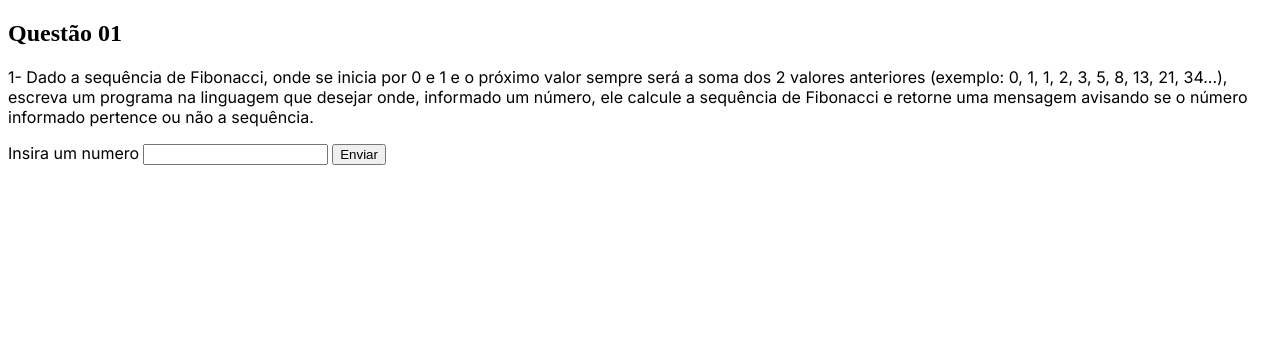
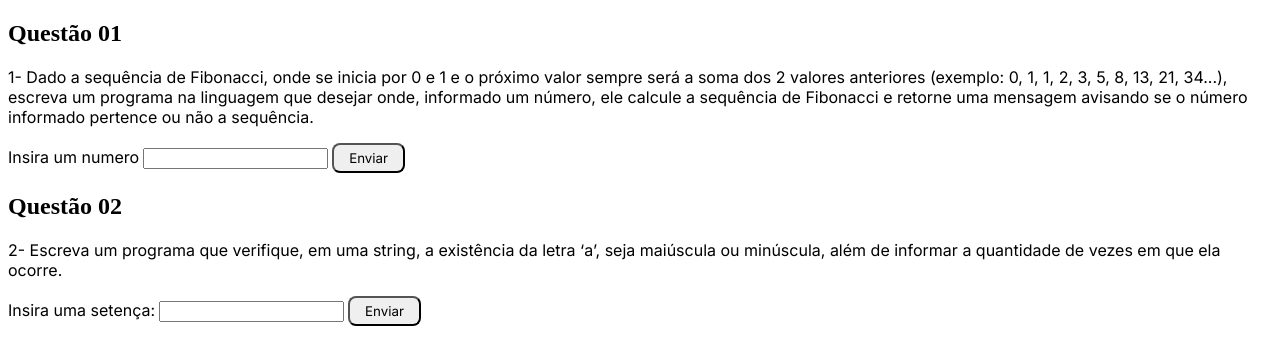
Before and after one commit to sato1001/challengetarget, a plain HTML site: page index.html in a window 1280 px wide. Drawn offline with Linux system fonts and the light colour scheme.

Commit message:
question02

```diff
--- a/index.html
+++ b/index.html
@@ -20,6 +20,16 @@
         <button onclick="fibonacci()">Enviar</button>
         <p id="result"></p>
     </div>
+    <div class="question2"></div>
+        <h2>Questão 02</h2>
+        <p>2- Escreva um programa que verifique, em uma string, a existência da letra ‘a’,
+            seja maiúscula ou minúscula, além de informar a quantidade de vezes em que ela ocorre.
+        </p>
+        <label for="string">Insira uma setença:</label>
+        <input type="text" id="textQ2">
+        <button onclick="countAs()">Enviar</button>
+        <p id="result2"></p>
+    </div>
 </body>
 <script src="script.js"></script>
 </html>
--- a/script.js
+++ b/script.js
@@ -22,3 +22,15 @@ function fibonacci(){
         }
     }
 }
+
+function countAs(){
+    const setence = document.getElementById('textQ2').value;
+    const regex = /a/gi;
+    const count = (setence.match(regex));
+    if(count!=0 && count !=null){
+        const quant = count.length;
+        document.getElementById('result2').textContent = `A letra 'a' aparece ${quant} vez(es) na setença digitada.`;
+    }else{
+        document.getElementById('result2').textContent = `A letra 'a' não apareceu na setença digitada.`;
+    }
+}
--- a/style.css
+++ b/style.css
@@ -15,3 +15,10 @@ label{
 label .fib{
     display: none;
 }
+
+button{
+    cursor: pointer;
+    border-radius: 1vh;
+    padding: 5px 15px;
+    font-family: "Inter";
+}
```
